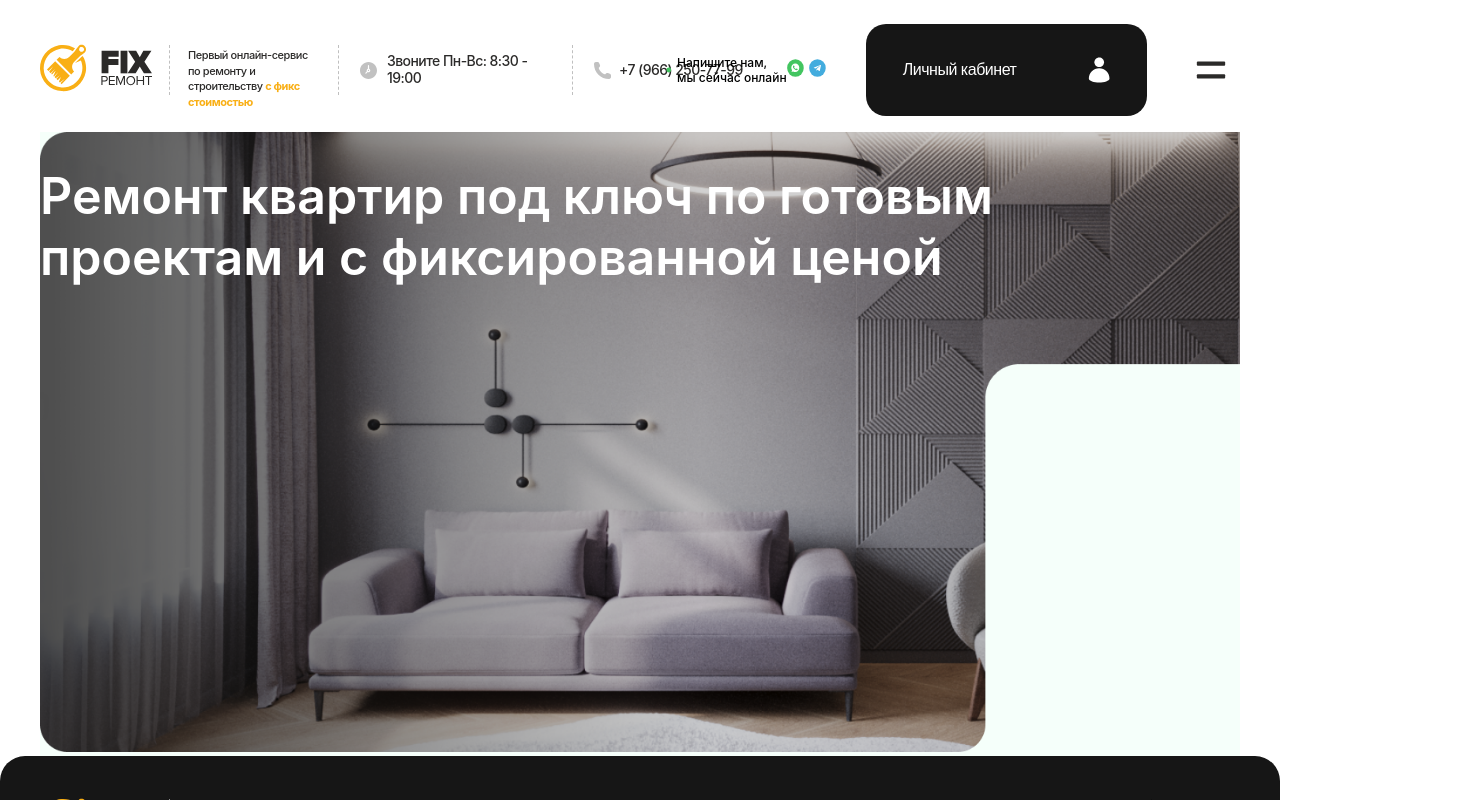
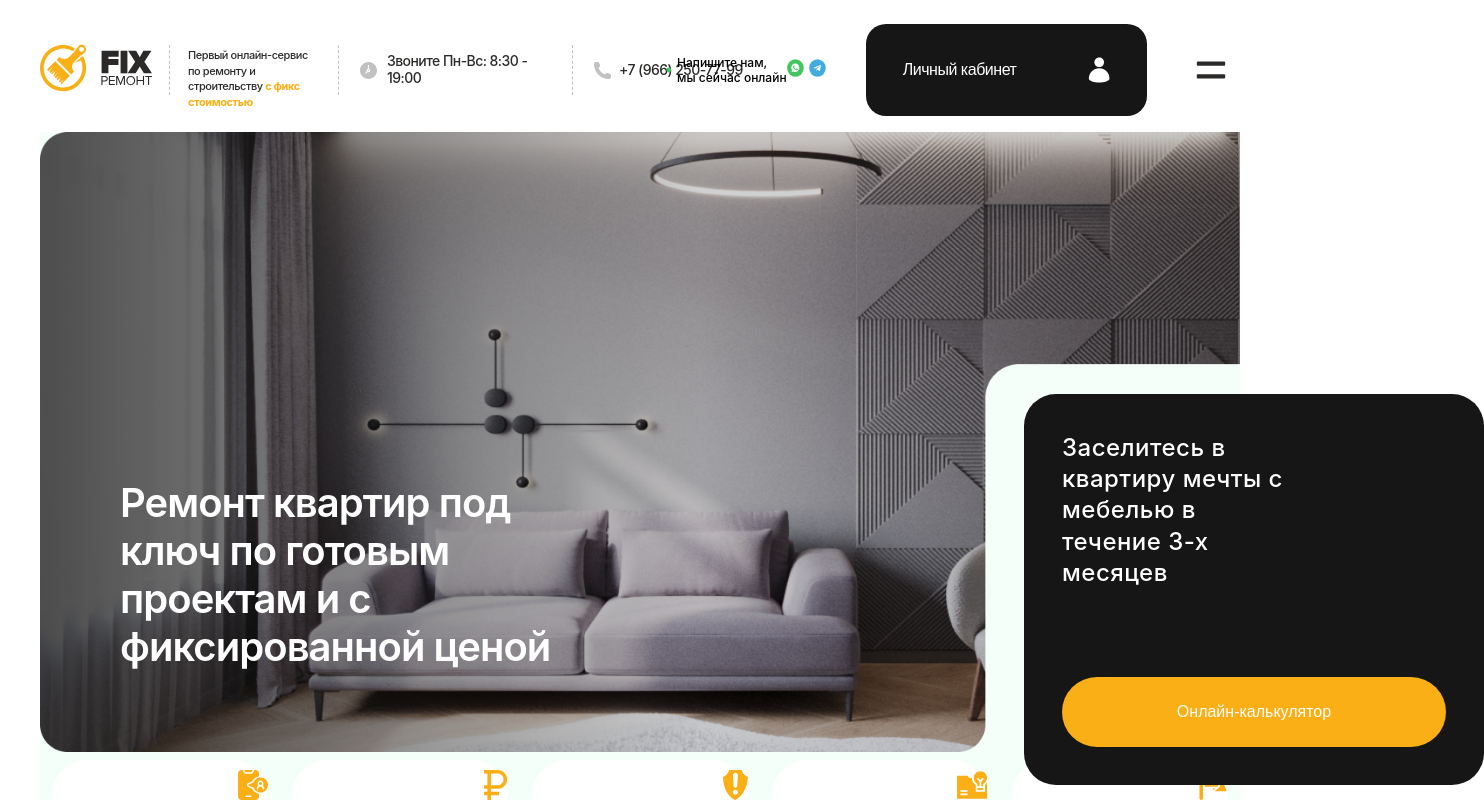
Before and after one commit to projacktor/FixR, a React (Vite) app: page /services/renovation in a window 1280 px wide. Shown: the top 800 px of the page, 1484 px wide, since content can reach past the window. Built offline with nearby package versions, Linux system fonts and the light colour scheme.

Commit message:
Create Renovation Header

```diff
--- a/src/components/shared/buttons/Orange_Button/style.module.scss
+++ b/src/components/shared/buttons/Orange_Button/style.module.scss
@@ -1,8 +1,9 @@
 .button_online_calculator {
+  align-items: center;
   flex: 1;
   width: 80%;
   height: 30%;
-  align-items: center;
+  padding: 1.5rem;
   font-size: 1rem;
   border-radius: 40px;
   border-color: transparent;
--- /dev/null
+++ b/src/components/widgets/Renovation Header/RenovationHeader.jsx
@@ -0,0 +1,18 @@
+import React from 'react';
+
+import "./style.scss";
+import OrangeButton from "../../shared/buttons/Orange_Button/OrangeButton.jsx";
+
+function RenovationHeader({header1}) {
+    return (
+        <div className="head_banner">
+            <h1>{header1}</h1>
+            <div id="to_calculator">
+                <h2>Заселитесь в квартиру мечты с мебелью в течение 3-х месяцев</h2>
+                <OrangeButton text="Онлайн-калькулятор" link=""/>
+            </div>
+        </div>
+    );
+}
+
+export default RenovationHeader;
--- /dev/null
+++ b/src/components/widgets/Renovation Header/style.scss
@@ -0,0 +1,40 @@
+.head_banner {
+  width: 100%;
+  height: 620px;
+  background-image: url(../../../../public/assets/img/headBannerRenovationService.png);
+  background-size: cover  ;
+
+  h1 {
+    position: relative;
+    top: 20rem;
+    left: 5rem;
+    width: 29rem;
+    color: white;
+    font-size: 40px;
+    letter-spacing: -0.06rem;
+    line-height: 120%;
+  }
+
+  #to_calculator {
+    position: relative;
+    top: 1rem;
+    left: 61.5rem;
+    width: 24rem;
+    padding: 38px;
+    background: #161616;
+    border-radius: 32px;
+    h2 {
+      width: 15rem;
+      margin-top:0;
+      color: white;
+      font-weight: 500;
+      line-height: 131%;
+      letter-spacing: 0.02em
+    }
+
+    button {
+      margin-top: 68px;
+      width: 100%;
+    }
+  }
+}
--- a/src/pages/Home/style.scss
+++ b/src/pages/Home/style.scss
@@ -207,37 +207,6 @@
       }
     }
 
-  }
-
-  .bullets {
-    display: flex;
-    flex-direction: row;
-    justify-content: space-around;
-    align-items: center;
-
-    width: 100%;
-    height: 11rem;
-    margin-bottom: 2rem;
-
-    .bullet1 {
-      order: 1;
-    }
-
-    .bullet2 {
-      order: 2;
-    }
-
-    .bullet3 {
-      order: 3;
-    }
-
-    .bullet4 {
-      order: 4;
-    }
-
-    .bullet5 {
-      order: 5;
-    }
   }
 
   .mega_box2 {
@@ -654,3 +623,34 @@
     }
   }
 }
+
+.bullets {
+  display: flex;
+  flex-direction: row;
+  justify-content: space-around;
+  align-items: center;
+
+  width: 100%;
+  height: 11rem;
+  margin-bottom: 2rem;
+
+  .bullet1 {
+    order: 1;
+  }
+
+  .bullet2 {
+    order: 2;
+  }
+
+  .bullet3 {
+    order: 3;
+  }
+
+  .bullet4 {
+    order: 4;
+  }
+
+  .bullet5 {
+    order: 5;
+  }
+}
--- a/src/pages/Renovation service/RenovationService.jsx
+++ b/src/pages/Renovation service/RenovationService.jsx
@@ -1,15 +1,24 @@
 import React from 'react';
 
 import "./style.scss";
+import RenovationHeader from "../../components/widgets/Renovation Header/RenovationHeader.jsx";
+import WhiteBullet from "../../components/shared/White bullet/WhiteBullet.jsx";
+import contactIco from "../Home/static/icons/contactIcon.svg";
+import rublIco from "../Home/static/icons/rublIcon.svg";
+import shieledIco from "../Home/static/icons/shiledIcon.svg";
+import lampIco from "../Home/static/icons/lampIcon.svg";
+import flagIco from "../Home/static/icons/flagIcon.svg";
 
 function RenovationService() {
     return (
         <main className="renovation-service">
-            <div className="head_banner">
-                <h1>Ремонт квартир под ключ по готовым проектам и с фиксированной ценой</h1>
-                <div id="to_calculator">
-
-                </div>
+            <RenovationHeader header1="Ремонт квартир под ключ по готовым проектам и с фиксированной ценой"/>
+            <div className="bullets">
+                <WhiteBullet line1="Без визитов" line2="на объект" src={contactIco}/>
+                <WhiteBullet line1="100% гарантия фиксированной" line2="сметы" src={rublIco}/>
+                <WhiteBullet line1="Все финансовые риски берем" line2="на себя" src={shieledIco}/>
+                <WhiteBullet line1="36 готовых" line2="дизайн-проектов" src={lampIco}/>
+                <WhiteBullet line1="Все берем на себя" line2="и работаем под ключ" src={flagIco}/>
             </div>
         </main>
     );
--- a/src/pages/Renovation service/style.scss
+++ b/src/pages/Renovation service/style.scss
@@ -1,13 +1,4 @@
 .renovation-service {
 
-  .head_banner {
-    width: 100%;
-    height: 620px;
-    background-image: url(../../../public/assets/img/headBannerRenovationService.png);
-    background-size: cover  ;
-  }
 
-  h1 {
-    color: white;
-  }
 }
```
